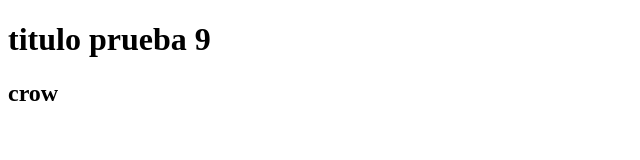
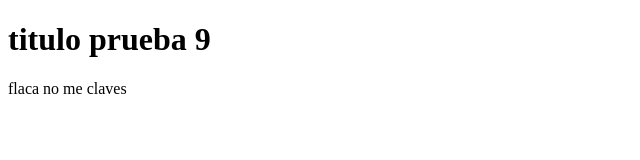
Before and after one commit to FabriGarcia2002/git-Prueba, a plain HTML site: page index.html in a window 1280 px wide. Shown: the whole page, without its empty margins (0-640 px from the left). Drawn offline with Linux system fonts and the light colour scheme.

Commit message:
properro

```diff
--- a/index.html
+++ b/index.html
@@ -7,6 +7,6 @@
 </head>
 <body>
    <h1>titulo prueba 9</h1>
-   <h2>crow</h2>
+   <p>flaca no me claves</p>
 </body>
 </html>
```
